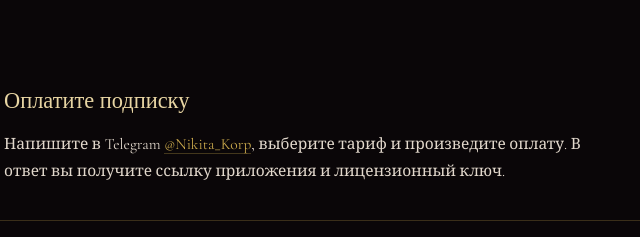
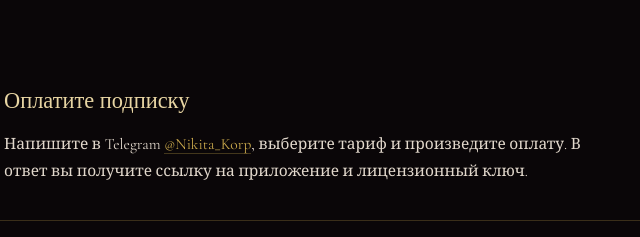
Before and after one commit to nik275ya-max/eliza_site.io, a plain HTML site: page index.html in a window 1280 px wide. Shown: the part 3123-3360 px from the top of the page, 192-832 px from the left. Drawn offline with nearby package versions, Linux system fonts and the light colour scheme; a web font is replaced by a local one.

Commit message:
Update index.html

```diff
--- a/index.html
+++ b/index.html
@@ -207,7 +207,7 @@
         <div class="step-num">01</div>
         <div class="step-body">
           <h3>Оплатите подписку</h3>
-          <p>Напишите в Telegram <a href="https://t.me/Nikita_Korp" target="_blank">@Nikita_Korp</a>, выберите тариф и произведите оплату. В ответ вы получите ссылку приложения и лицензионный ключ.</p>
+          <p>Напишите в Telegram <a href="https://t.me/Nikita_Korp" target="_blank">@Nikita_Korp</a>, выберите тариф и произведите оплату. В ответ вы получите ссылку на приложение и лицензионный ключ.</p>
         </div>
       </div>
 
```
